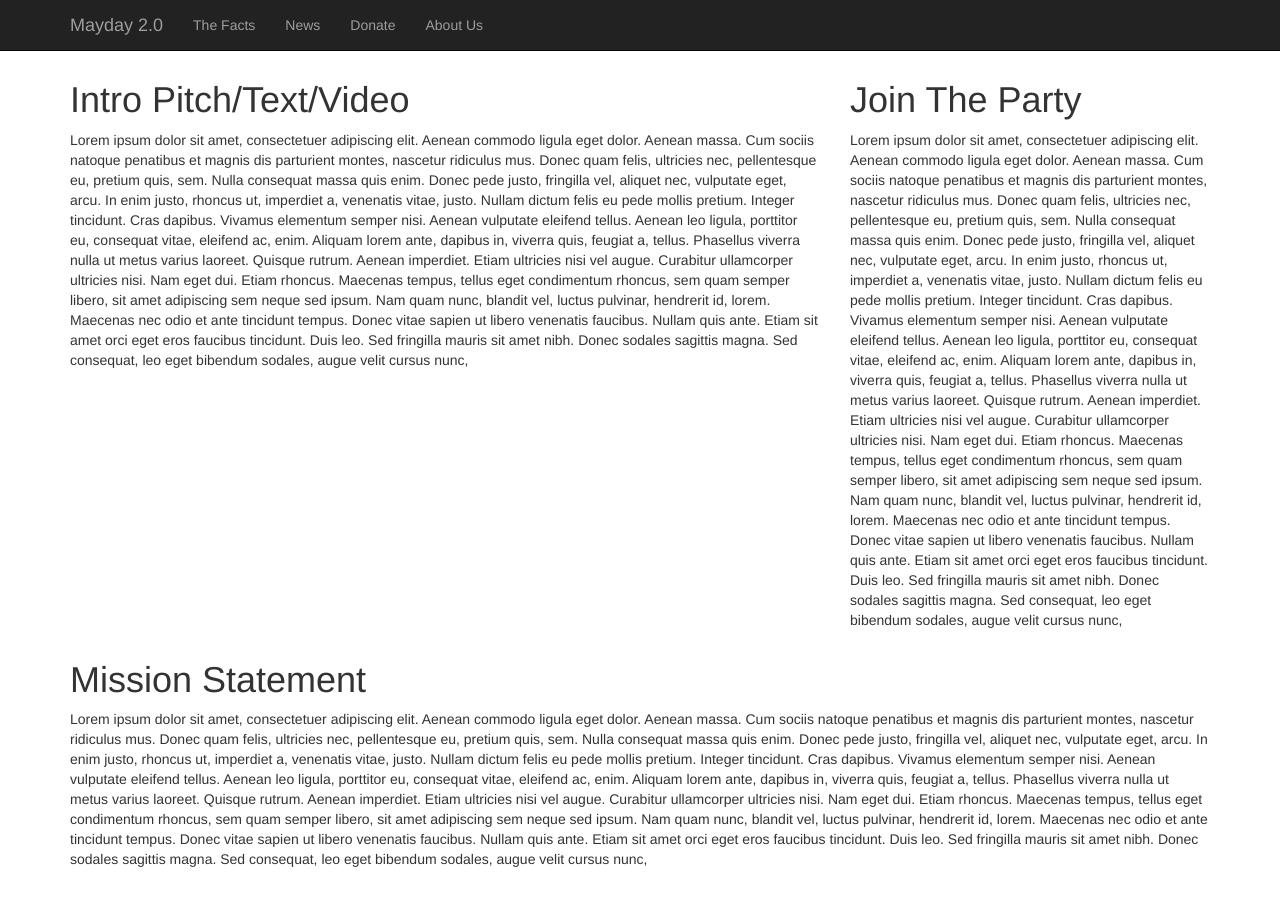
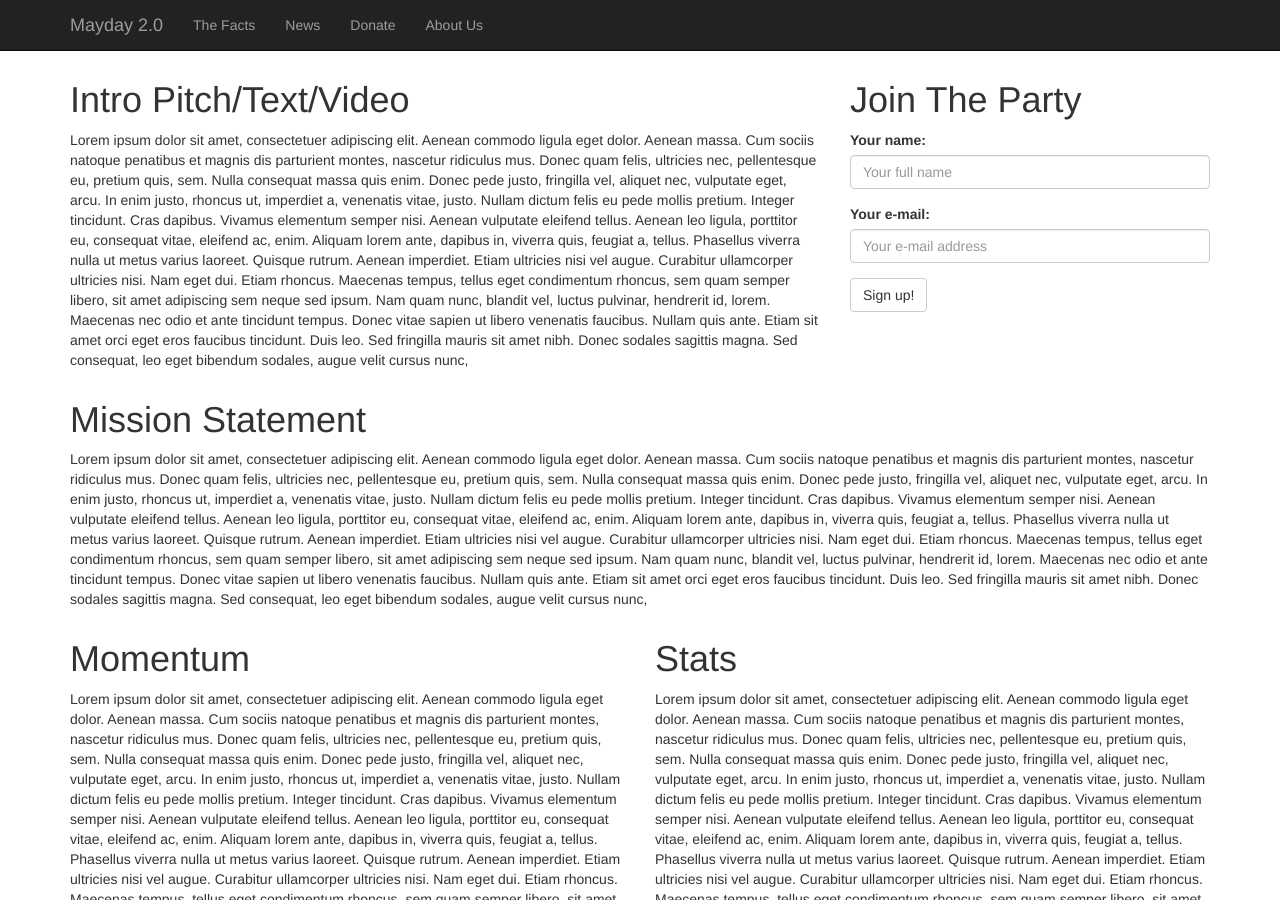
Before and after one commit to MayOneUS/mayday-2.0-frontend, a Jekyll site: the page built from index.html, in a window 1280 px wide and 900 px high. Built offline with Jekyll 4.4.1, drawn with Linux system fonts in a browser that asks for light colours; nearby versions of some CDN libraries.

Commit message:
- Added "Join The Party" form to homepage

```diff
--- a/index.html
+++ b/index.html
@@ -26,20 +26,17 @@
         <div id="join_the_party" class="col-xs-4">
             <h1>Join The Party</h1>
 
-            <p>Lorem ipsum dolor sit amet, consectetuer adipiscing elit. Aenean commodo ligula eget dolor. Aenean massa.
-                Cum sociis natoque penatibus et magnis dis parturient montes, nascetur ridiculus mus. Donec quam felis,
-                ultricies nec, pellentesque eu, pretium quis, sem. Nulla consequat massa quis enim. Donec pede justo,
-                fringilla vel, aliquet nec, vulputate eget, arcu. In enim justo, rhoncus ut, imperdiet a, venenatis
-                vitae, justo. Nullam dictum felis eu pede mollis pretium. Integer tincidunt. Cras dapibus. Vivamus
-                elementum semper nisi. Aenean vulputate eleifend tellus. Aenean leo ligula, porttitor eu, consequat
-                vitae, eleifend ac, enim. Aliquam lorem ante, dapibus in, viverra quis, feugiat a, tellus. Phasellus
-                viverra nulla ut metus varius laoreet. Quisque rutrum. Aenean imperdiet. Etiam ultricies nisi vel augue.
-                Curabitur ullamcorper ultricies nisi. Nam eget dui. Etiam rhoncus. Maecenas tempus, tellus eget
-                condimentum rhoncus, sem quam semper libero, sit amet adipiscing sem neque sed ipsum. Nam quam nunc,
-                blandit vel, luctus pulvinar, hendrerit id, lorem. Maecenas nec odio et ante tincidunt tempus. Donec
-                vitae sapien ut libero venenatis faucibus. Nullam quis ante. Etiam sit amet orci eget eros faucibus
-                tincidunt. Duis leo. Sed fringilla mauris sit amet nibh. Donec sodales sagittis magna. Sed consequat,
-                leo eget bibendum sodales, augue velit cursus nunc,</p>
+            <form>
+                <div class="form-group">
+                    <label for="yourname">Your name:</label>
+                    <input type="text" class="form-control" id="yourname" placeholder="Your full name">
+                </div>
+                <div class="form-group">
+                    <label for="youre-mail">Your e-mail:</label>
+                    <input type="email" class="form-control" id="youre-mail" placeholder="Your e-mail address">
+                </div>
+                <button type="submit" class="btn btn-default">Sign up!</button>
+            </form>
         </div>
     </div>
     <div class="row">
```
